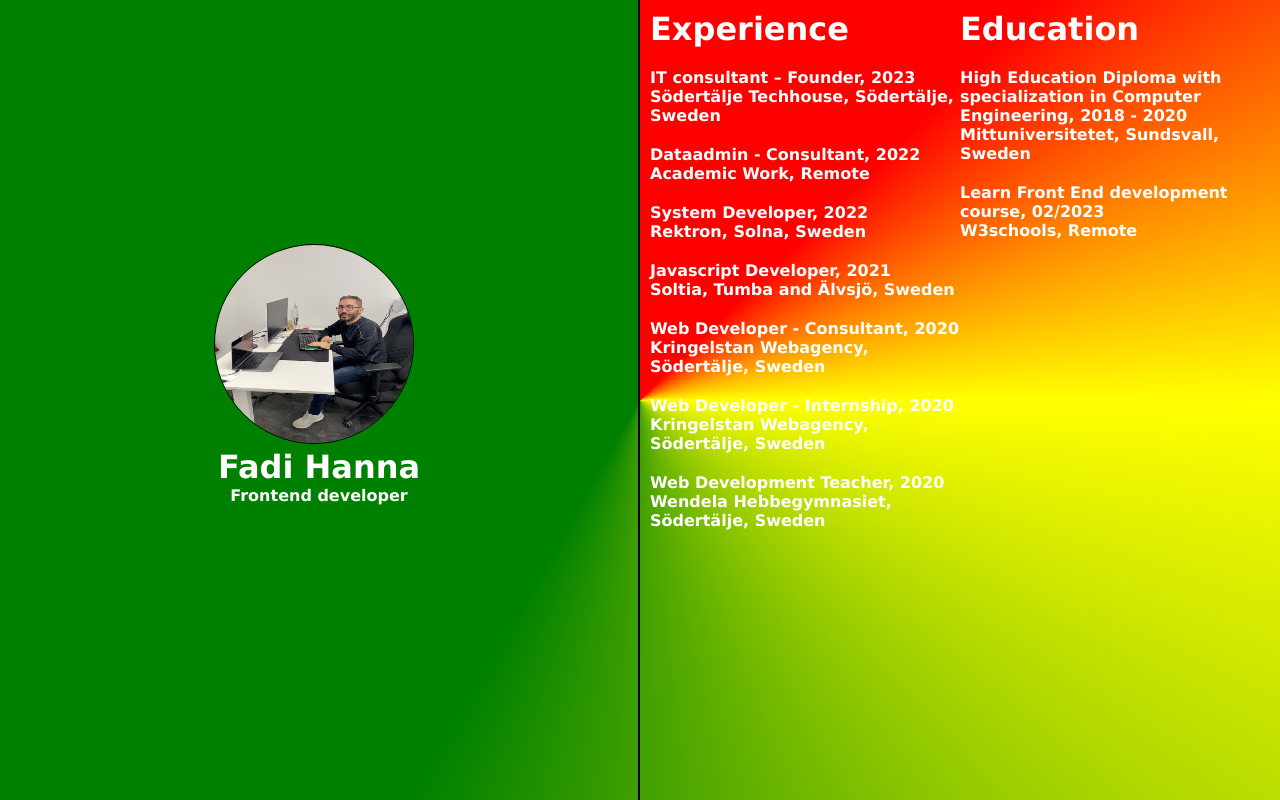
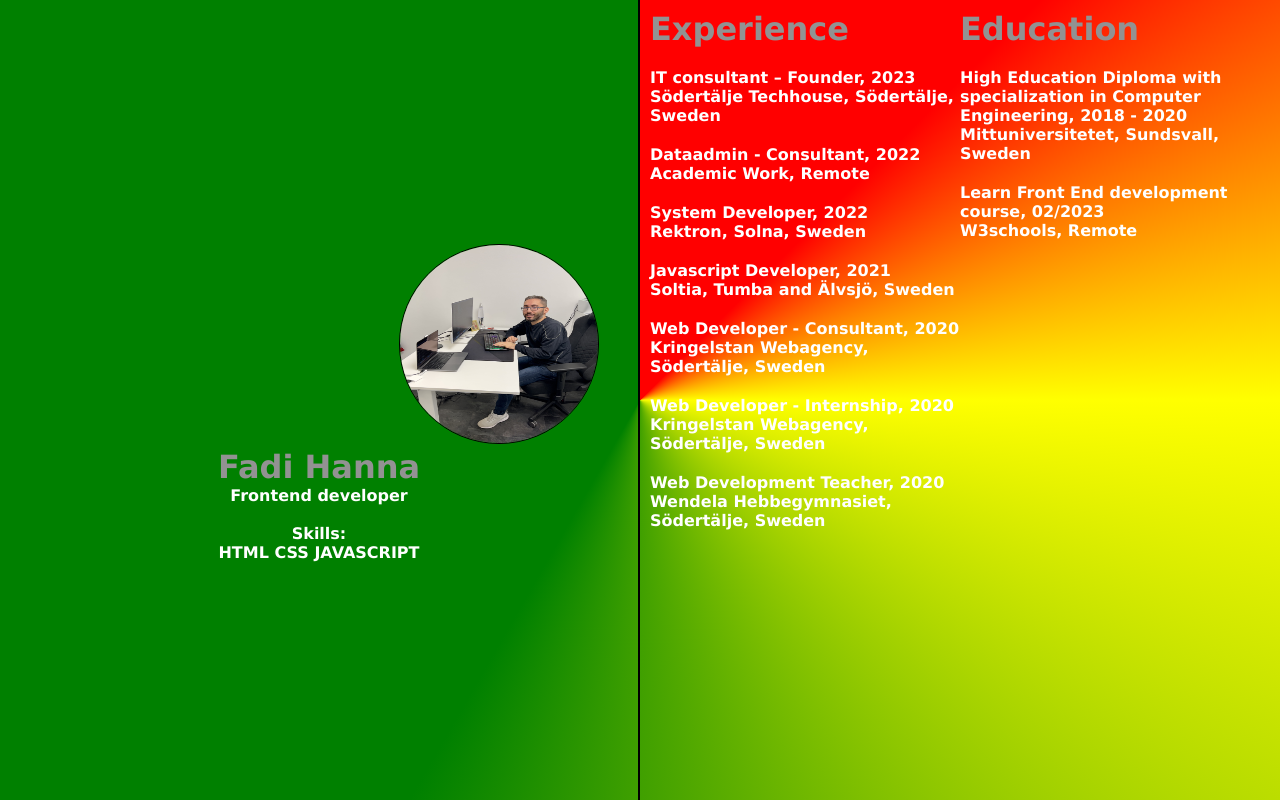
Before and after one commit to fadihanna123/my-cv, a React (Vite) app: page / in a window 1280 px wide. Built offline with nearby package versions, Linux system fonts and the light colour scheme.

Commit message:
Init skills and init animation

```diff
--- a/src/app/Layout.tsx
+++ b/src/app/Layout.tsx
@@ -18,8 +18,11 @@
             />
             <br />
             <div className="firstColTxt">
-              <h1>Fadi Hanna</h1>
+              <h1 className="myName heading">Fadi Hanna</h1>
               <h4> Frontend developer </h4>
+              <br />
+              Skills:
+              <section className="skillSec"> HTML CSS JAVASCRIPT </section>
             </div>
           </div>
         </div>
@@ -27,7 +30,7 @@
           <div className="secondContainerCol">
             <div className="expeeduRow">
               <div className="expeCol">
-                <h1>Experience</h1>
+                <h1 className="heading">Experience</h1>
 
                 {expeData.map((expe) => {
                   return (
@@ -43,7 +46,7 @@
                 })}
               </div>
               <div className="eduCol">
-                <h1>Education</h1>
+                <h1 className="heading">Education</h1>
 
                 {eduData.map((expe) => {
                   return (
--- a/src/styles/App.css
+++ b/src/styles/App.css
@@ -13,12 +13,19 @@
   border: 0;
 }
 
+.heading {
+  animation: glow 2s ease-in-out infinite alternate;
+}
+
 .myProfilePic {
+  position: relative;
   width: 200px;
   height: 200px;
   border: 1px solid black;
   border-radius: 50%;
   margin-right: 10px;
+  animation: moveLeft 2s;
+  animation-fill-mode: forwards;
 }
 
 .firstContainerCol {
@@ -42,3 +49,29 @@
 .expeSection {
   margin-top: 20px;
 }
+
+.skillSec {
+}
+
+@keyframes glow {
+  from {
+    position: absolute;
+  }
+
+  to {
+    color: gray;
+    text-shadow: 0 0 20px #00fff2, 0 0 30px #00fff2, 0 0 40px #00fff2,
+      0 0 50px #00fff2, 0 0 60px #00fff2, 0 0 70px #00fff2, 0 0 80px #00fff2,
+      0 1 90px #00fff2;
+  }
+}
+
+@keyframes moveLeft {
+  from {
+    left: 0;
+  }
+
+  to {
+    left: 30%;
+  }
+}
```
